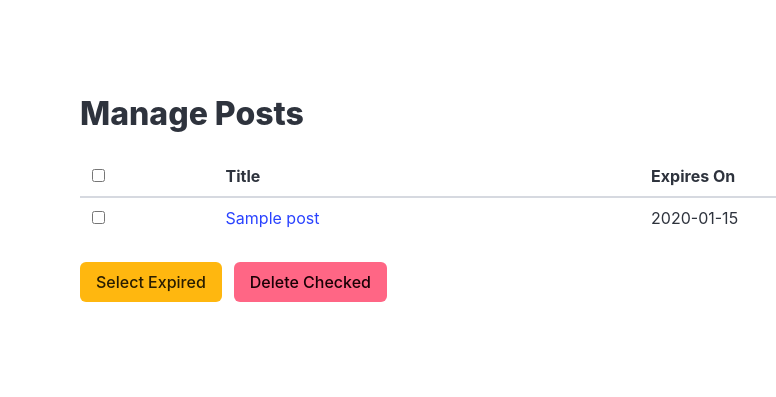
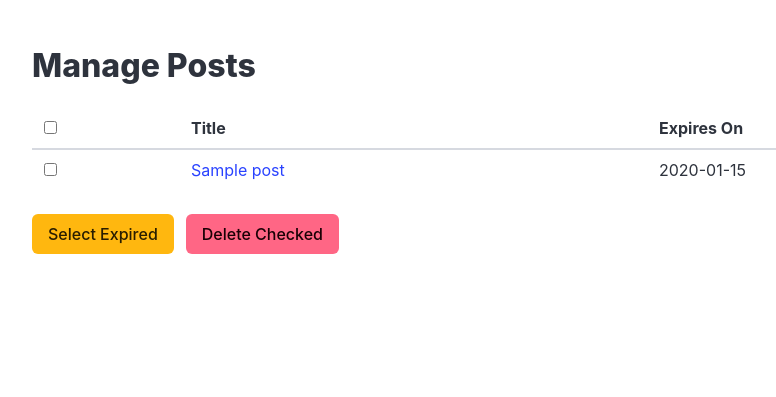
Before and after one commit to vanceb/bowls_club, a Flask app: page /manage_posts in a window 1280 px wide. Shown: the part 86-483 px from the top of the page, without its empty margins (80-856 px from the left). Run offline with Flask 3, Linux system fonts and the light colour scheme; a user stored in the database is signed in; tables that the repository leaves empty hold one stand-in row (values such as "Sample post"); some libraries are stand-ins or nearby versions.

Commit message:
Removed <section> tags from templates so that pages looked consistent

```diff
--- a/app/templates/manage_posts.html
+++ b/app/templates/manage_posts.html
@@ -3,7 +3,6 @@
 {% block title %}Manage Posts{% endblock %}
 
 {% block content %}
-<section class="section">
 <div class="container">
     <h1 class="title">Manage Posts</h1>
 
@@ -33,7 +32,7 @@
         </div>
     </form>
 </div>
-</section>
+
 
 <script>
     document.getElementById('select-expired').addEventListener('click', function() {
--- a/app/templates/write_post.html
+++ b/app/templates/write_post.html
@@ -1,7 +1,6 @@
 {% extends "base.html" %}
 
 {% block content %}
-<section class="section">
 <div class="container">
     <h1 class="title">Write or Edit Post</h1>
 
@@ -104,5 +103,4 @@
         </div>
     </form>
 </div>
-</section>
 {% endblock %}
```
Lines whose indentation alone changed are shown as unchanged.
